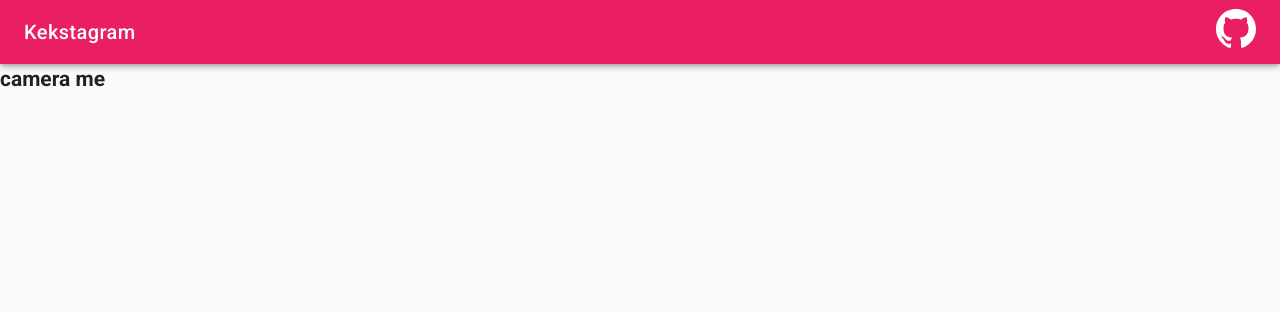
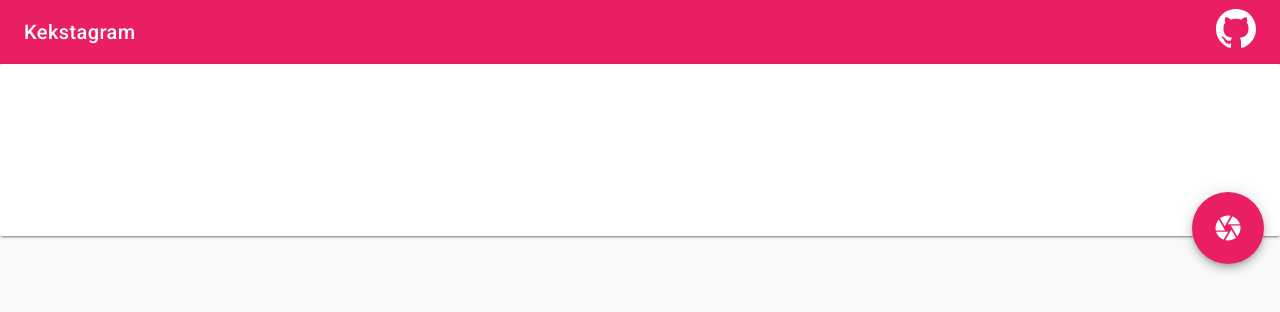
Before and after one commit to mr-africa/kekstagram, a Vue app: page / in a window 1280 px wide. Shown: the top 312 px of the page. Built offline with nearby package versions, Linux system fonts and the light colour scheme; no server answers.

Commit message:
implementing photography

```diff
--- a/package.json
+++ b/package.json
@@ -11,6 +11,7 @@
     "build": "node build/build.js"
   },
   "dependencies": {
+    "image-capture": "^0.4.0",
     "vue": "^2.5.2",
     "vuetify": "^1.1.7",
     "vuex": "^3.0.1"
--- a/src/components/Camera.vue
+++ b/src/components/Camera.vue
@@ -1,10 +1,48 @@
 <template>
-    <h2>camera me</h2>
+    <v-card>
+        <v-card-media>
+            <video ref="video" class="video">Video stream not available.</video>
+        </v-card-media>
+        <v-card-actions>
+            <v-btn
+              absolute
+              dark
+              fab
+              right
+              color="pink"
+              large
+              @click="takePhoto"
+            >
+                <v-icon>camera</v-icon>
+            </v-btn>
+        </v-card-actions>
+    </v-card>
 </template>
 
 <script>
+import { mapMutations } from 'vuex'
 
 export default {
     name: 'camera',
+
+    async mounted () {
+        await this.$nextTick()
+        const mediaStream = await navigator.mediaDevices.getUserMedia({ video: true })
+        this.$refs.video.srcObject = mediaStream
+        this.$refs.video.play()
+        this.imageCapture = new ImageCapture(mediaStream.getVideoTracks()[0])
+    },
+    methods: {
+        ...mapMutations(['setPhoto']),
+        async takePhoto () {
+            const photo = await this.imageCapture.takePhoto()
+            this.setPhoto(photo)
+        },
+    },
 }
 </script>
+<style>
+    .video {
+        margin: 0 auto;
+    }
+</style>
--- a/src/components/Layout.vue
+++ b/src/components/Layout.vue
@@ -8,8 +8,8 @@
             <v-spacer></v-spacer>
             <fork-me-on-github url="https://github.com/mr-africa/kekstagram" />
         </v-toolbar>
-        <camera v-if="!photo" />
-        <div v-if="photo">
+        <camera v-if="!photoBlolb" />
+        <div v-if="photoBlolb">
             <photo />
             <gallery />
         </div>
@@ -29,7 +29,7 @@ export default {
     components: { Camera, Gallery, Photo, ForkMeOnGithub },
 
     computed: {
-        ...mapGetters(['photo']),
+        ...mapGetters(['photoBlolb']),
     },
 }
 </script>
--- a/src/components/Photo.vue
+++ b/src/components/Photo.vue
@@ -1,15 +1,38 @@
 <template>
-    <h2>cool photo man</h2>
+    <v-card>
+        <v-card-media
+            :src="photo"
+            contain
+            height="500"
+        />
+        <v-card-actions>
+            <v-btn
+                flat
+                @click="clearPhoto">
+                <v-icon>clear</v-icon>
+            </v-btn>
+            <v-spacer></v-spacer>
+            <v-btn flat>
+                <v-icon>share</v-icon>
+            </v-btn>
+        </v-card-actions>
+    </v-card>
 </template>
 
 <script>
 
-import { mapGetters } from 'vuex'
+import { mapGetters, mapMutations } from 'vuex'
 
 export default {
     name: 'photo',
     computed: {
-        ...mapGetters(['photo']),
+        ...mapGetters(['photoBlolb']),
+        photo () {
+            return URL.createObjectURL(this.photoBlolb)
+        },
+    },
+    methods: {
+        ...mapMutations(['clearPhoto']),
     },
 }
 </script>
--- a/src/store.js
+++ b/src/store.js
@@ -9,7 +9,7 @@ const store = new Vuex.Store({
         activeFilter: null,
     },
     getters: {
-        photo (state) {
+        photoBlolb (state) {
             return state.photo
         },
         activeFilter (state) {
```
Also changed, not shown: 1 other file (tests, documents, lock files or other folders).
